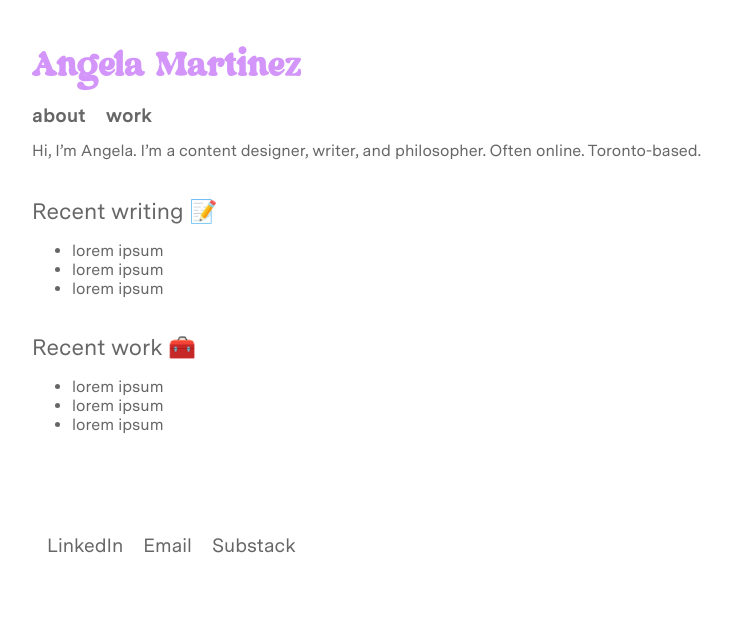
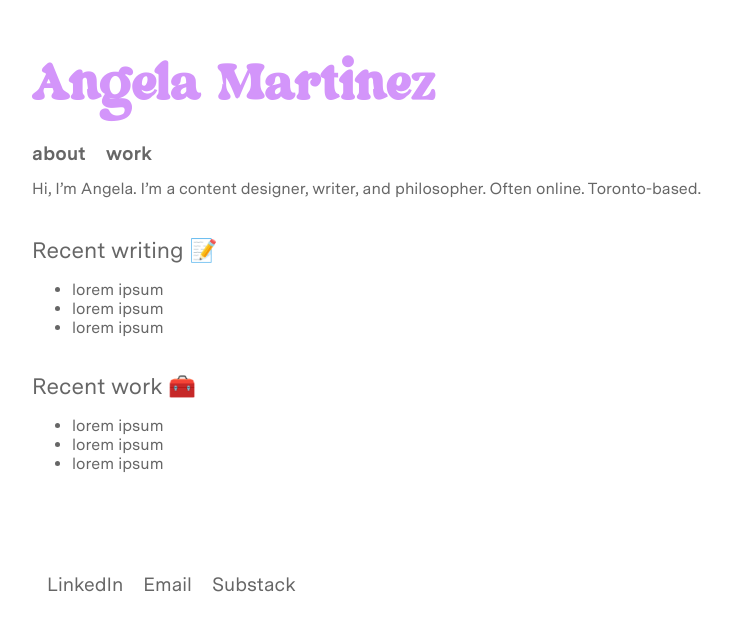
Before and after one commit to angelaestelle/angelamartinezxyz, a plain HTML site: page index.html in a window 1280 px wide. Shown: the whole page, without its empty margins (128-860 px from the left). Drawn offline with Linux system fonts and the light colour scheme.

Commit message:
fixed h1 sizing

```diff
--- a/css/stylesheet.css
+++ b/css/stylesheet.css
@@ -159,14 +159,9 @@ footer ul li {
 	}
 
 	h1 {
-		font-family: Dubbo;
-		font-size: 2em;
-		color: #D395FA;
+		font-size: 3em;
 	}
 
-	h1 a {
-		color: #D395FA;
-	}
 
 	p {
 		font-size: 1.1em;
@@ -227,13 +222,7 @@ footer ul li {
 
 
 	h1 {
-		font-family: Dubbo;
-		font-size: 2.5em;
-		color: #D395FA;
-	}
-
-	h1 a {
-		color: #D395FA;
+		font-size: 3em;
 	}
 
 	p {
@@ -293,16 +282,7 @@ footer ul li {
 
 }
 
-	h1 {
-		font-family: Dubbo;
-		font-size: 2em;
-		color: #D395FA;
-	}
 
-	h1 a{
-		font-family: Dubbo;
-		color: #D395FA;
-	}
 
 	p {
 		font-size: 1em;
```
